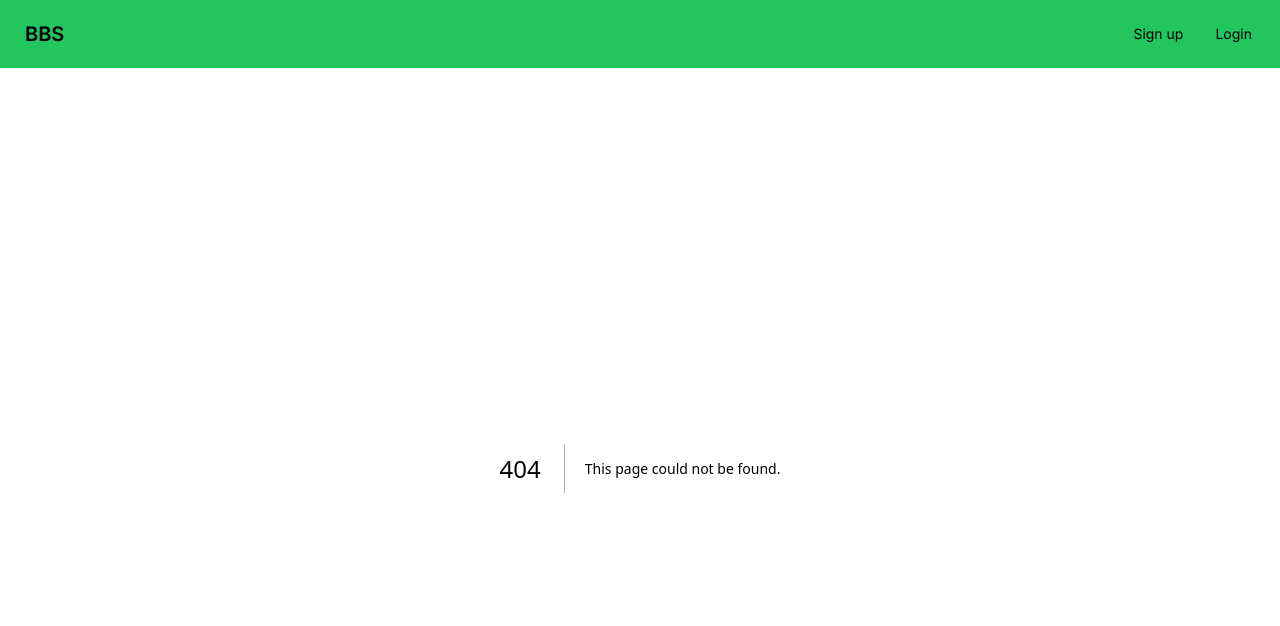
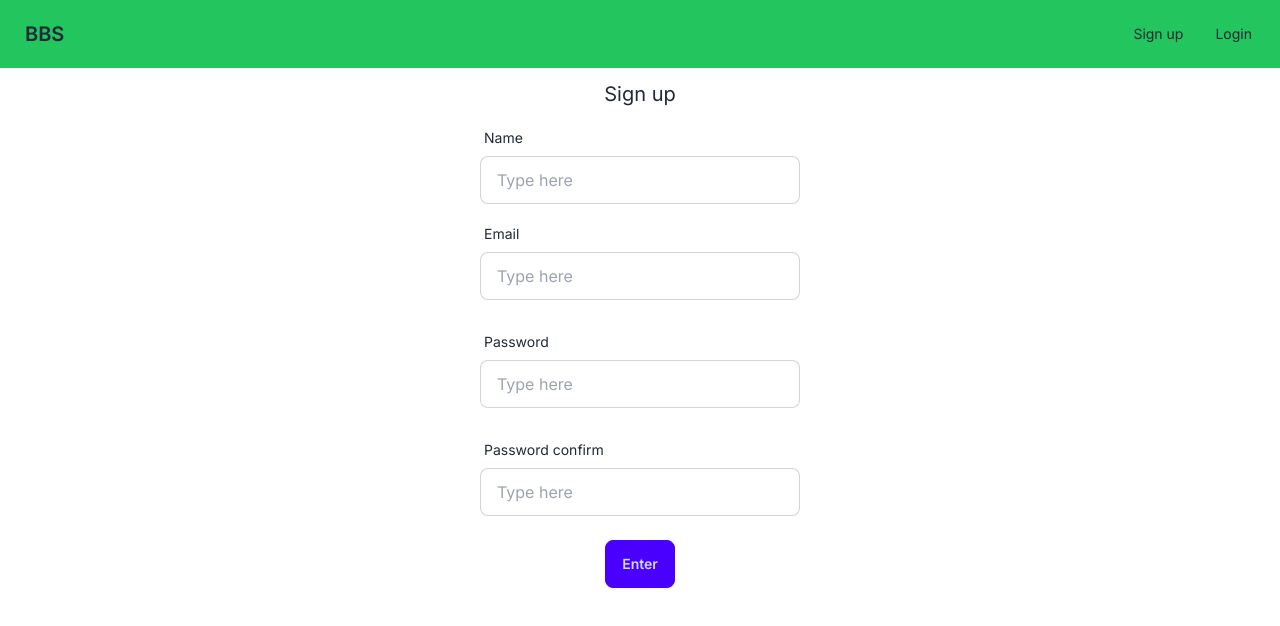
Before and after one commit to progsystem926/bbs-nextjs-go-front, a Next.js app in the folder src/: page /signup in a window 1280 px wide. Before the commit this address had no page. Shown: the top 626 px of the page. Built offline with nearby package versions, Linux system fonts and the light colour scheme.

Commit message:
feat: ユーザ登録ページの作成 #24

```diff
--- /dev/null
+++ b/src/app/signup/page.tsx
@@ -0,0 +1,56 @@
+const Page = () => {
+  return (
+    <>
+      <h1 className='m-3 text-center text-xl'>Sign up</h1>
+      <form>
+        <div className='flex flex-col'>
+          <label className='mx-auto w-full max-w-xs'>
+            <div className='label'>
+              <span className='label-text'>Name</span>
+            </div>
+            <input
+              type='text'
+              placeholder='Type here'
+              className='input input-bordered w-full max-w-xs'
+            />
+          </label>
+          <label className='mx-auto my-3 w-full max-w-xs'>
+            <div className='label'>
+              <span className='label-text'>Email</span>
+            </div>
+            <input
+              type='text'
+              placeholder='Type here'
+              className='input input-bordered w-full max-w-xs'
+            />
+          </label>
+          <label className='mx-auto my-3 w-full max-w-xs'>
+            <div className='label'>
+              <span className='label-text'>Password</span>
+            </div>
+            <input
+              type='password'
+              placeholder='Type here'
+              className='input input-bordered w-full max-w-xs'
+            />
+          </label>
+          <label className='mx-auto my-3 w-full max-w-xs'>
+            <div className='label'>
+              <span className='label-text'>Password confirm</span>
+            </div>
+            <input
+              type='password'
+              placeholder='Type here'
+              className='input input-bordered w-full max-w-xs'
+            />
+          </label>
+          <button type='submit' className='btn btn-primary mx-auto my-3'>
+            Enter
+          </button>
+        </div>
+      </form>
+    </>
+  );
+};
+
+export default Page;
```
Also changed, not shown: 1 other file (tests, documents, lock files or other folders).
